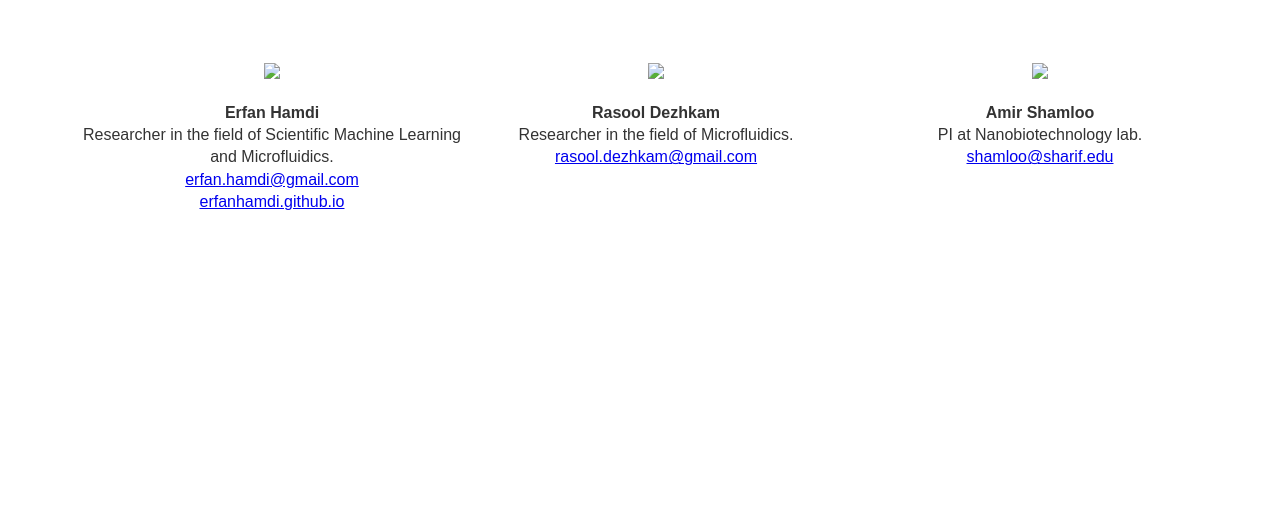
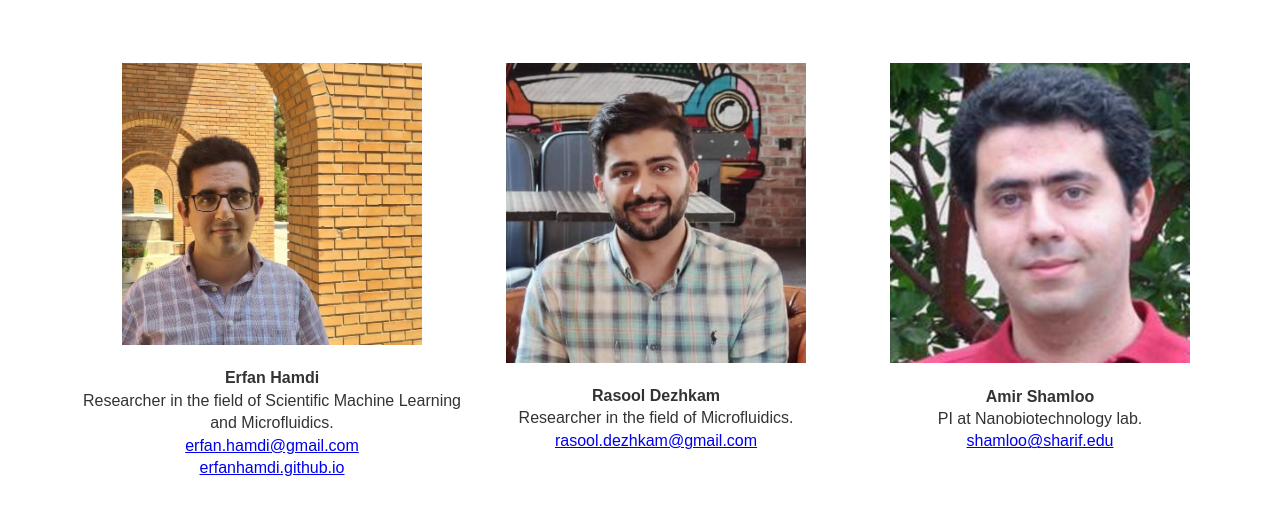
Before and after one commit to erfanhamD/microAI, a plain HTML site: page templates/aboutus.html in a window 1280 px wide. Shown: the part 91-606 px from the top of the page. Drawn offline with nearby package versions, Linux system fonts and the light colour scheme.

Commit message:
changed figures dir

```diff
--- a/templates/aboutus.html
+++ b/templates/aboutus.html
@@ -13,7 +13,7 @@
 <body>
 <h1>About us</h1>
 <div style="margin-top:50pt; width:30%; float:left; margin-left: 60pt;">
-<img src="../static/erfan.jpeg" width="300">
+<img src="../figures/erfan.jpeg" width="300">
 <p>
     <b>Erfan Hamdi</b><br>
    Researcher in the field of Scientific Machine Learning and Microfluidics.
@@ -22,7 +22,7 @@
 </p>
 </div>
 <div style="margin-top:50pt; width:30%; float:left; margin-left: 0pt;">
-<img src="../static/rasool.png" width="300">
+<img src="../figures/rasool.png" width="300">
 <p>
     <b>Rasool Dezhkam</b><br>
     Researcher in the field of Microfluidics.
@@ -31,7 +31,7 @@
 </p>
 </div>
 <div style="margin-top:50pt; width:30%; float:left;">
-<img src="../static/Amir-Shamloo.jpeg" width="300">
+<img src="../figures/Amir-Shamloo.jpeg" width="300">
 <p>
     <b>Amir Shamloo</b><br>
     PI at Nanobiotechnology lab.
```
